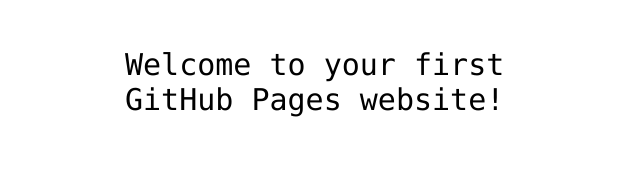
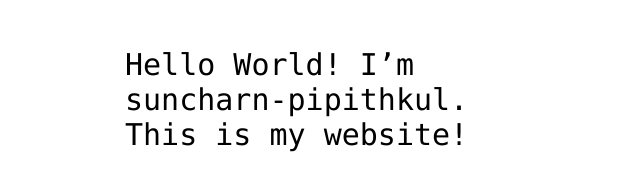
Before and after one commit to suncharn-pipithkul/suncharn-pipithkul.github.io, a plain HTML site: page index.html in a window 1280 px wide. Shown: the part 341-532 px from the top of the page, without its empty margins (315-955 px from the left). Drawn offline with Linux system fonts and the light colour scheme.

Commit message:
Add my username to index.html file

```diff
--- a/index.html
+++ b/index.html
@@ -12,7 +12,7 @@
 <img src="https://octodex.github.com/images/daftpunktocat-thomas.gif" id="octocat" alt="octocat-gif" />
 
 <!-- Change this code here by copy and pasting your template on line 15 -->
-<p>Welcome to your first GitHub Pages website!</p>
+<p>Hello World! I’m suncharn-pipithkul. This is my website!</p>
 
 </body>
 </html>
```
